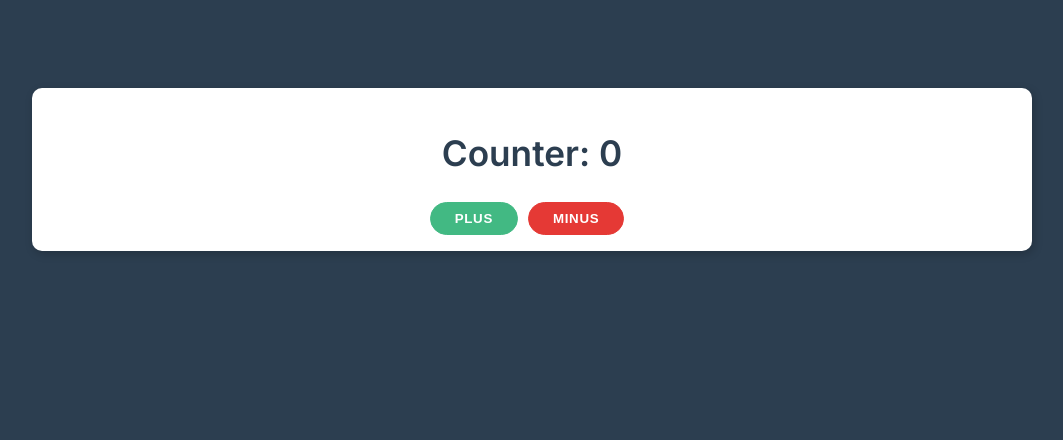
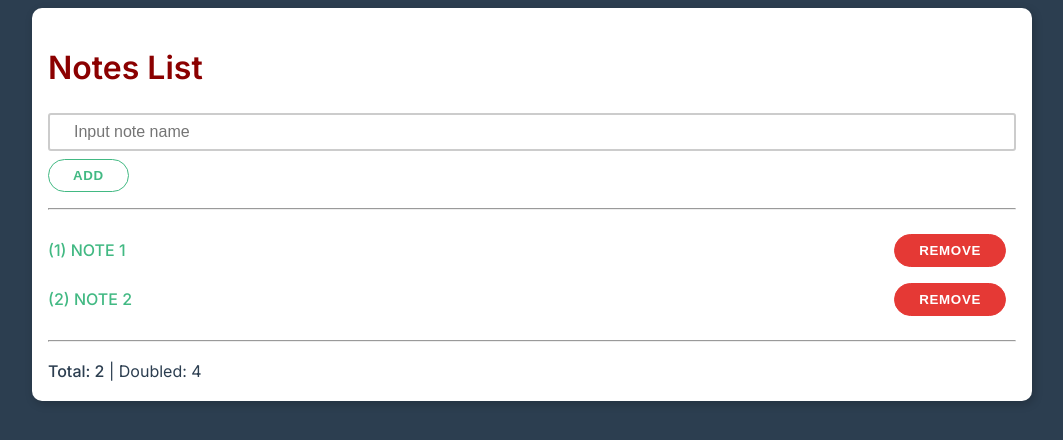
Before and after one commit to efrKrasnov/vue_tutor, a plain HTML site: page index.html in a window 1280 px wide. Shown: the whole page, without its empty margins (108-1171 px from the left). Drawn offline with nearby package versions, Linux system fonts and the light colour scheme.

Commit message:
Added gitignore to the project Created project: TaskNotes Now we can add and remove Notes Also added some stuff like dynamic style change

```diff
--- a/app.js
+++ b/app.js
@@ -1,8 +1,29 @@
 const App = {
     data()  {
         return {
-            counter: 0,
-            title: 'Counter'
+            placeholderString: 'Input note name',
+            title: 'Notes List',
+            inputValue: '',
+            notes: ['Note 1', 'Note 2']
+        }
+    },
+    methods:    {
+        addNewNote()    {
+            if (this.inputValue !== '') {
+                this.notes.push(this.inputValue)
+                this.inputValue = ''
+            }
+        },
+        removeNote(idx)    {
+            this.notes.splice(idx, 1)
+        },
+        toUpperCase(item)   {
+            return item.toUpperCase()
+        }
+    },
+    computed: {
+        doubleCountComputed()   {
+            return this.notes.length * 2
         }
     }
 }
--- a/index.html
+++ b/index.html
@@ -8,12 +8,42 @@
     </head>
     <body>
 
-        <div class="container pt-5" id="app">
-            <div class="card center">
-                <h1>{{ title }}: {{ counter }}</h1>
-                <div>
-                    <button class="btn primary" v-on:click=" counter++ ">plus</button>
-                    <button class="btn danger" v-on:click="counter = counter - 1">minus</button>
+        <div class="container" id="app">
+            <div class="card">
+                <h1 :style="{
+                    color: inputValue.length < 5 ? 'darkred' : 'darkblue',
+                    fontSize: inputValue.length < 6 ? '2rem' : '1.5rem'
+                }">{{ title }}</h1>
+                <div class="form-control">
+                    <input
+                        type="text"
+                        :placeholder="placeholderString"
+                        v-model="inputValue"
+                        @keypress.enter="addNewNote"
+                    />
+                </div>
+                <button class="btn" @click="addNewNote">Add</button>
+                <hr/>
+                <ul class="list" v-if="notes.length !== 0">
+                    <li class="list-item" v-for="(note, idx) in notes">
+                        <!-- <span :class="note.length > 5 ? 'primary' : 'bold'">({{ idx + 1 }}) {{ toUpperCase(note) }}</span> -->
+                        <!-- <span :class="{
+                            'primary': true,
+                            'bold' : note.length > 5
+                        }">({{ idx + 1 }}) {{ toUpperCase(note) }}</span> -->
+                        <span :class="[
+                            'bold',
+                            {'primary': note.length > 5}
+                        ]">({{ idx + 1 }}) {{ toUpperCase(note) }}</span>
+                        <button class="btn danger" @click="removeNote(idx)">Remove</button>
+                    </li>
+                    <hr/>
+                        <li>
+                            <strong>Total: {{ notes.length }}</strong> | Doubled: {{ doubleCountComputed }}
+                        </li>
+                </ul>
+                <div v-else>
+                    Notes was not added yet! Add first one.
                 </div>
             </div>
         </div>
--- a/theme.css
+++ b/theme.css
@@ -59,9 +59,9 @@ h3 {
     font-size: 1.35rem;
 }
 
-/*.primary {*/
-/*    color: #42b983;*/
-/*}*/
+.primary {
+    color: #42b983;
+}
 
 /*.danger {*/
 /*    color: #e53935;*/
```
Also changed, not shown: 1 other file.
